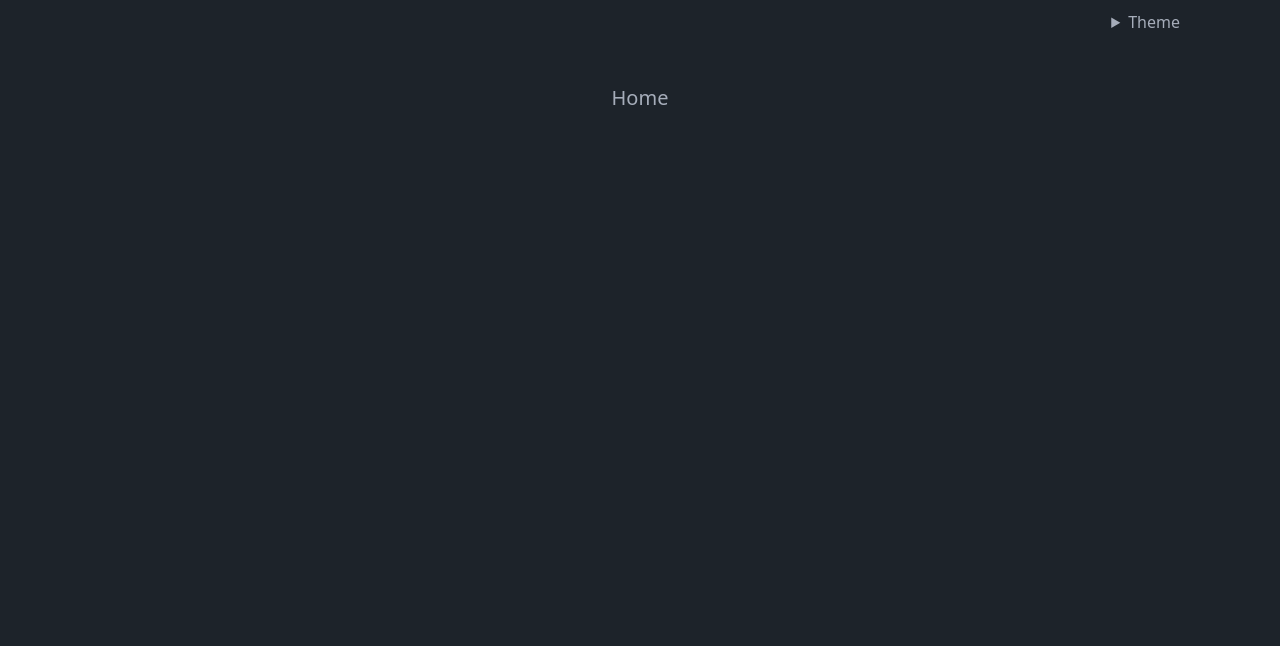
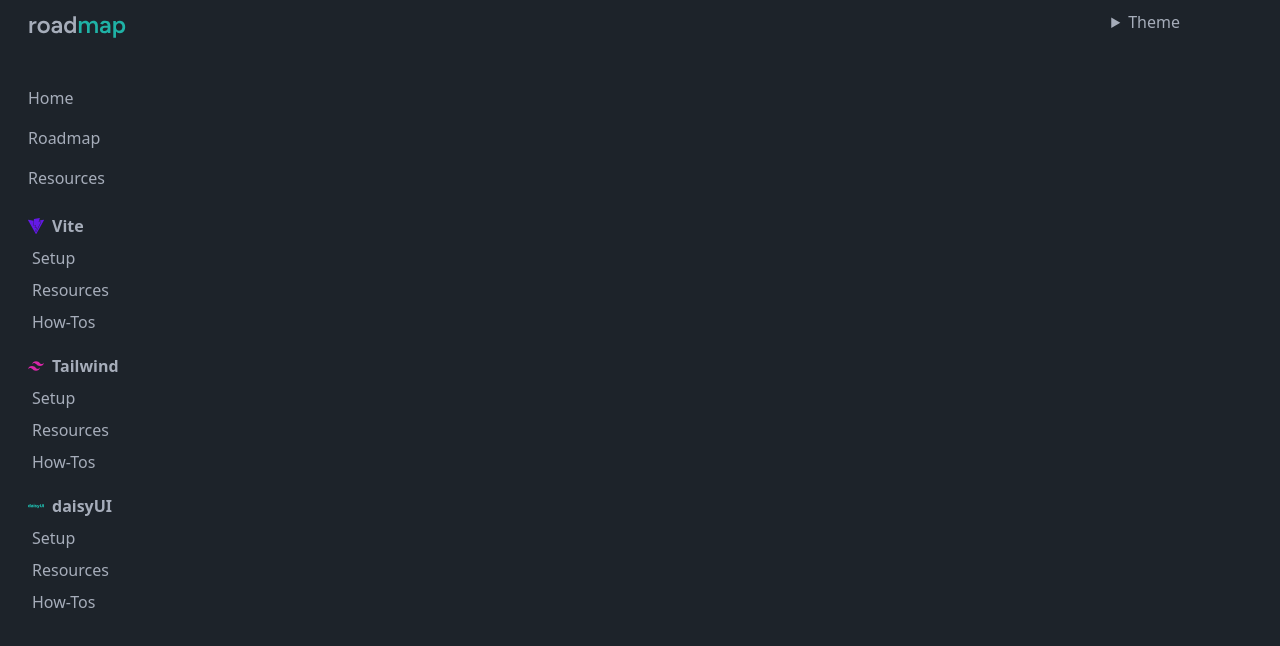
Before and after one commit to timobickmann/roadmap, a React (Vite) app: page / in a window 1280 px wide. Before the commit this address had no page. Shown: the top 646 px of the page. Built offline with nearby package versions, Linux system fonts and the light colour scheme.

Commit message:
show sidebar on all sites

```diff
--- a/src/App.tsx
+++ b/src/App.tsx
@@ -19,9 +19,7 @@
       <AppProvider>
         <Router>
           <div className="flex min-h-screen">
-            <Routes>
-              <Route path="/resources/*" element={<SidebarResources />} />
-            </Routes>
+            <SidebarResources />
 
             <div className=" mx-2 mb-5 w-full sm:mx-5 md:mx-10 lg:mx-20">
               <Header />
--- a/src/pages/Home.tsx
+++ b/src/pages/Home.tsx
@@ -1,9 +1,7 @@
 function Home() {
   return (
     <>
-      <div className="mx-auto flex justify-center">
-        <h1 className="text-xl">Home</h1>
-      </div>
+
     </>
   );
 }
```
